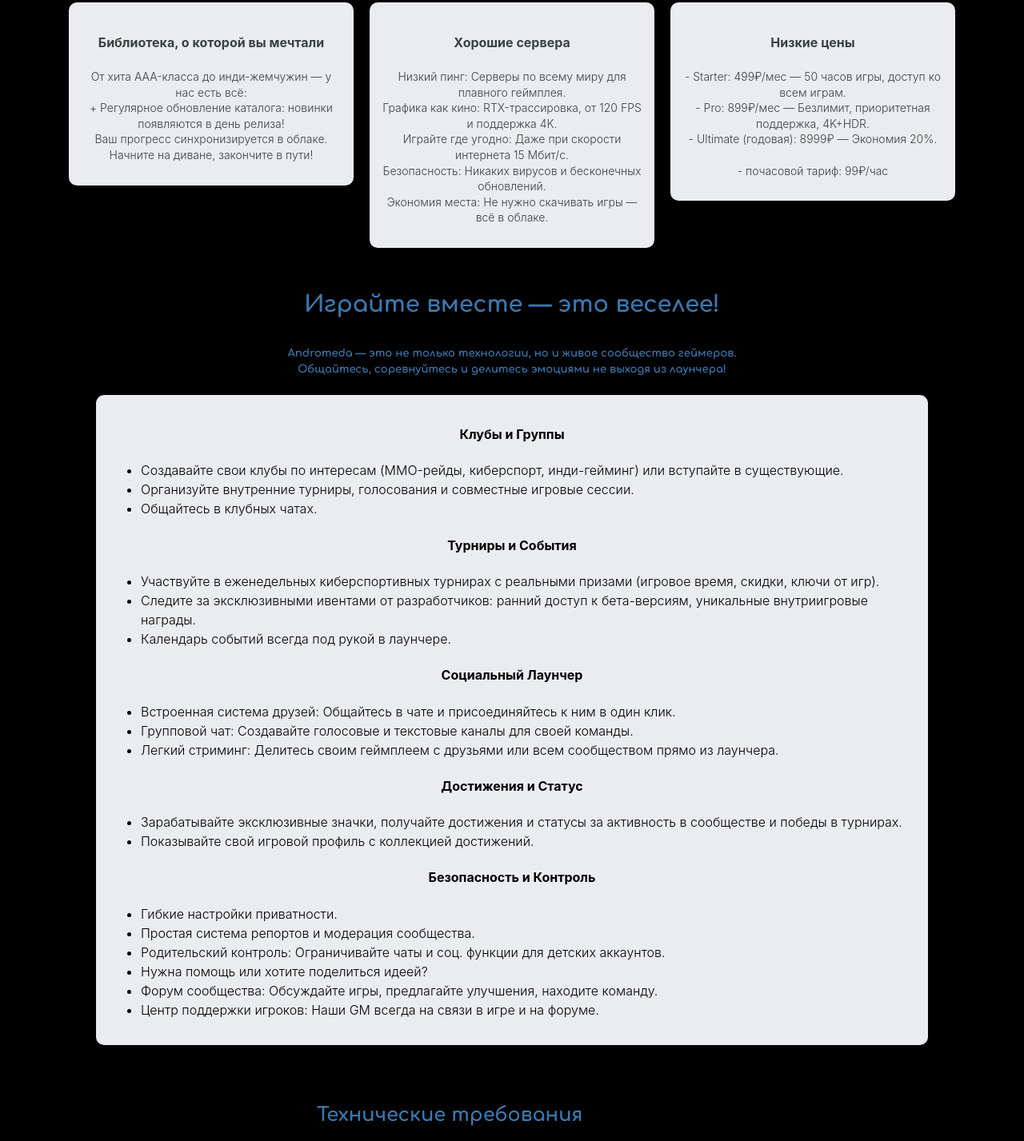
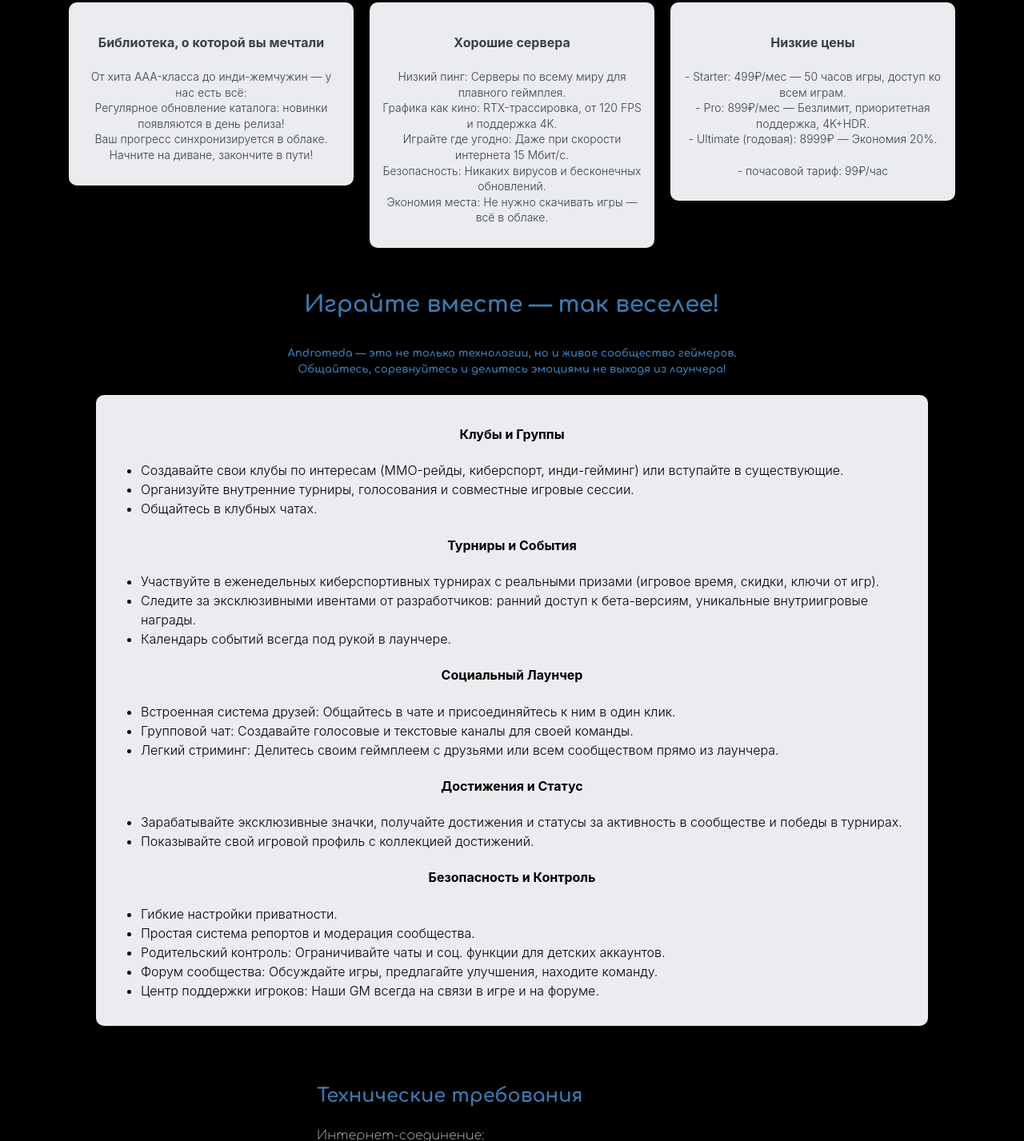
Before and after one commit to Dosh1k-s/andromeda, a plain HTML site: page index.html in a window 1280 px wide. Shown: the part 782-2209 px from the top of the page at 80% size. Drawn offline with Linux system fonts and the light colour scheme; a web font is replaced by a local one.

Commit message:
Add files via upload

```diff
--- a/index.html
+++ b/index.html
@@ -40,7 +40,7 @@
             <h4>Библиотека, о которой вы мечтали</h4>
             <p>
                 От хита AAA-класса до инди-жемчужин — у нас есть всё: <br>
-                + Регулярное обновление каталога: новинки появляются в день релиза! <br>
+                Регулярное обновление каталога: новинки появляются в день релиза! <br>
                 Ваш прогресс синхронизируется в облаке. Начните на диване, закончите в пути!</p>
         </div>
         <div class="card">
@@ -62,7 +62,7 @@
         </div>
     </cards>
 
-        <h3>Играйте вместе — это веселее!</h3>
+        <h3>Играйте вместе — так веселее!</h3>
         <h5 class="h55">Andromeda — это не только технологии, но и живое сообщество геймеров.<br> Общайтесь, соревнуйтесь и делитесь эмоциями не выходя из лаунчера!</h5>
     <cards1>
         <div class="card2">
@@ -113,7 +113,6 @@
                     <li>Гибкие настройки приватности.</li>
                     <li>Простая система репортов и модерация сообщества.</li>
                     <li>Родительский контроль: Ограничивайте чаты и соц. функции для детских аккаунтов.</li>
-                    <li>Нужна помощь или хотите поделиться идеей?</li>
                     <li>Форум сообщества: Обсуждайте игры, предлагайте улучшения, находите команду.</li>
                     <li>Центр поддержки игроков: Наши GM всегда на связи в игре и на форуме.</li>
                 </ul>
```
